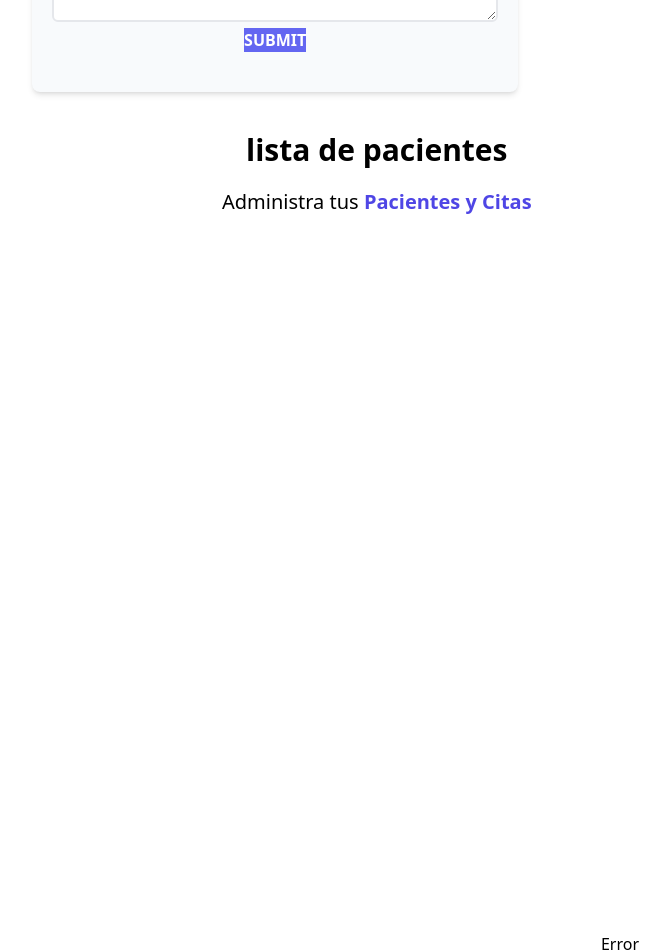
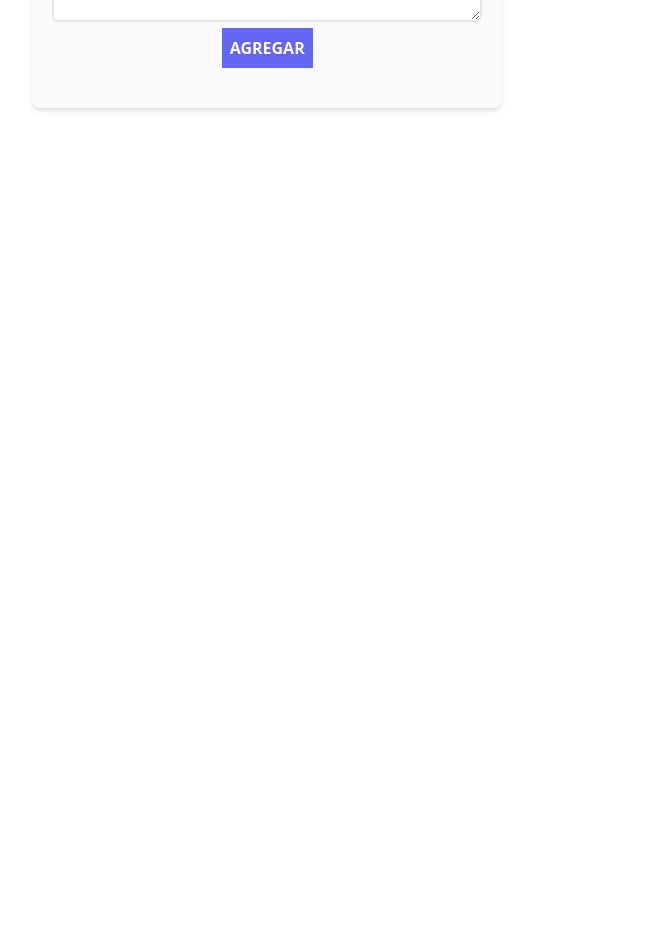
Before and after one commit to YessVizcarra/ConectadaReact, a React (Vite) app: page / in a window 1280 px wide. Shown: the part 700-1652 px from the top of the page, without its empty margins (20-690 px from the left). After the commit the page ends 960 px from the top, so only its background shows below. Built offline with nearby package versions, Linux system fonts and the light colour scheme.

Commit message:
Clase de 20 Octubre del 2022

```diff
--- a/src/App.jsx
+++ b/src/App.jsx
@@ -1,22 +1,25 @@
 import ListadoPaciente from "./componentes/listadopaciente"
 import Header from "./componentes/header"
 import Formulario from "./componentes/formulario"
-import Error from "./componentes/error"
+/**import Error from "./componentes/error"*/
 /*import Paciente from "./componentes/paciente"*/
 import { useState } from 'react'
 import reactLogo from './assets/react.svg'
 import './App.css'
 
 function App() {
-  const [count, setCount] = useState(0)
+  const [pacientes,setPacientes] = useState([]);
+  const [paciente,setPaciente]= useState({});
 
   return (
     <div className="container mx-auto mt-15">
     <Header/>
-    <Formulario/>
-    <ListadoPaciente/>
-    <Error/>
-   {/*  <Paciente/> */}
+    <div className="md:flex">
+      <Formulario
+      pacientes={pacientes} setPacientes={setPacientes}
+      paciente={paciente} setPaciente={setPaciente}/>
+      <ListadoPaciente/>
+    </div>
 
 </div>
   )
--- a/src/componentes/error.jsx
+++ b/src/componentes/error.jsx
@@ -1,6 +1,8 @@
-function Error(){
+function Error({children}){
     return (
-        <h2>Error</h2>
+       <div className="bg-red-800 text-white uppercase font-bold p-3 mb-4">
+           {children}
+       </div>
     )
 }
 
--- a/src/componentes/formulario.jsx
+++ b/src/componentes/formulario.jsx
@@ -1,19 +1,30 @@
 import { useState, useEffect } from "react";
+import Error from "./error";
 
-function Formulario() {
+function Formulario({pacientes,setPacientes}) {
     const [mascota, setMascota]= useState('');
     const [propietario, setPropietario]= useState('');
     const [email, setEmail]= useState('');
     const [alta, setAlta]= useState('');
     const [sintomas, setSintomas]= useState('');
+    const [error, setError] = useState(false)
 
     const validacionFormulario = (e)=>{
-        e.preventDefault;
+        e.preventDefault();
         if([mascota, propietario, email, alta,sintomas].includes('')){
-            console.log('Hay al menos un campo vacío')
+            setError(true);
+            return;
+        }
+        setError(false)
+        const objPaciente={mascota,propietario,email,alta,sintomas}
+        setPacientes([...pacientes,objPaciente]);
+        setMascota('');
+        setPropietario('');
+        setEmail('');
+        setAlta('');
+        setSintomas('');
+            }
 
-        }
-            }
 
     return (
         <div className="md:w-1/2 mx-5 lg:w-2/5">
@@ -23,6 +34,8 @@ function Formulario() {
             <form className="bg-slate-50 rounded-lg py-10 px-5 mb-10 shadow-md"
                 onSubmit={validacionFormulario}
             >
+                {error &&  <Error> <p>Todos los campos son obligatorios</p>
+                </Error>}
                 <div>
                 <label htmlFor="mascota" className="block uppercase font-bold text-gray-700" >Nombre mascota</label>
                 <input
@@ -31,6 +44,7 @@ function Formulario() {
                     placeholder="Nombre mascota"
                     className="border-2 w-full p-2 mt-2 placeholder-gray-600 rounded-md"
                     onChange={(e)=>setMascota(e.target.value)}
+                    value={mascota}
 
                 />
                 </div>
@@ -73,9 +87,10 @@ function Formulario() {
                     placeholder="Sintomas"
                     className="border-2 w-full p-2 mt-2 placeholder-gray-600 rounded-md"
                     onChange={(e)=>setSintomas(e.target.value)}
+                    value={sintomas}
                 />
                 </div>
-                <input type="submit" className="bg-indigo-500 text-white font-bold uppercase hover:bg-indigo-700 cursor-pointer transition-colors" />
+                <input type="submit" className="bg-indigo-500 text-white font-bold uppercase hover:bg-indigo-700 cursor-pointer transition-colors p-2 rounded-md;" value={'Agregar'}/>
             </form>
 
 
--- a/src/componentes/header.jsx
+++ b/src/componentes/header.jsx
@@ -1,4 +1,5 @@
-function Header(){
+function Header(props){
+  console.log(props)
   return(
       <h1 className="font-black text-center mx-auto text-5xl md:w-2/3">Seguimiento de Pacientes <span className="text-indigo-600">Veterinaria</span></h1>
   )
--- a/src/componentes/paciente.jsx
+++ b/src/componentes/paciente.jsx
@@ -1,6 +1,28 @@
-function Paciente(){
+function Paciente({paciente, setPaciente,eliminarPaciente}){
+    const {mascota, propietario, email, alta,sintomas}=paciente
+
+    const eliminarFormulario=()=> {
+        const respuesta =confirm('¿Estas seguro de eliminar este paciente?')
+        if(respuesta){
+            eliminarPaciente(id)
+        }
+    }
     return(
-        <h2>Pacientes</h2>
+
+        <div className="bg-slate-50 shadow-md mx-5 px-5 rounded-md">
+        <p className="font-bold text-gray-700 uppercase">Nombre: <span className="font-normal normal-case">{mascota}</span></p>
+        <p className="font-bold text-gray-700 uppercase">Propietario: <span className="font-normal normal-case">{propietario}</span></p>
+        <p className="font-bold text-gray-700 uppercase">Email: <span className="font-normal normal-case">{email}</span></p>
+        <p className="font-bold text-gray-700 uppercase">Alta: <span className="font-normal normal-case">{alta}</span></p>
+        <p className="font-bold text-gray-700 uppercase">Sintomas: <span className="font-normal normal-case">{sintomas}</span></p>
+
+        <div>
+            <button type="button" className="bg-indigo-500 text-white font-bold uppercase rounded-md px-10 my-3 hover:bg-indigo-700" onClick={()=> setPaciente(paciente)}>Editar</button>
+            <button type="button" className="bg-red-700 text-white font-bold uppercase rounded-md px-10 my-3 hover:bg-red-900" onClick={eliminarFormulario}>Eliminar</button>
+        </div>
+       </div>
+
+
     )
 }
 
```
